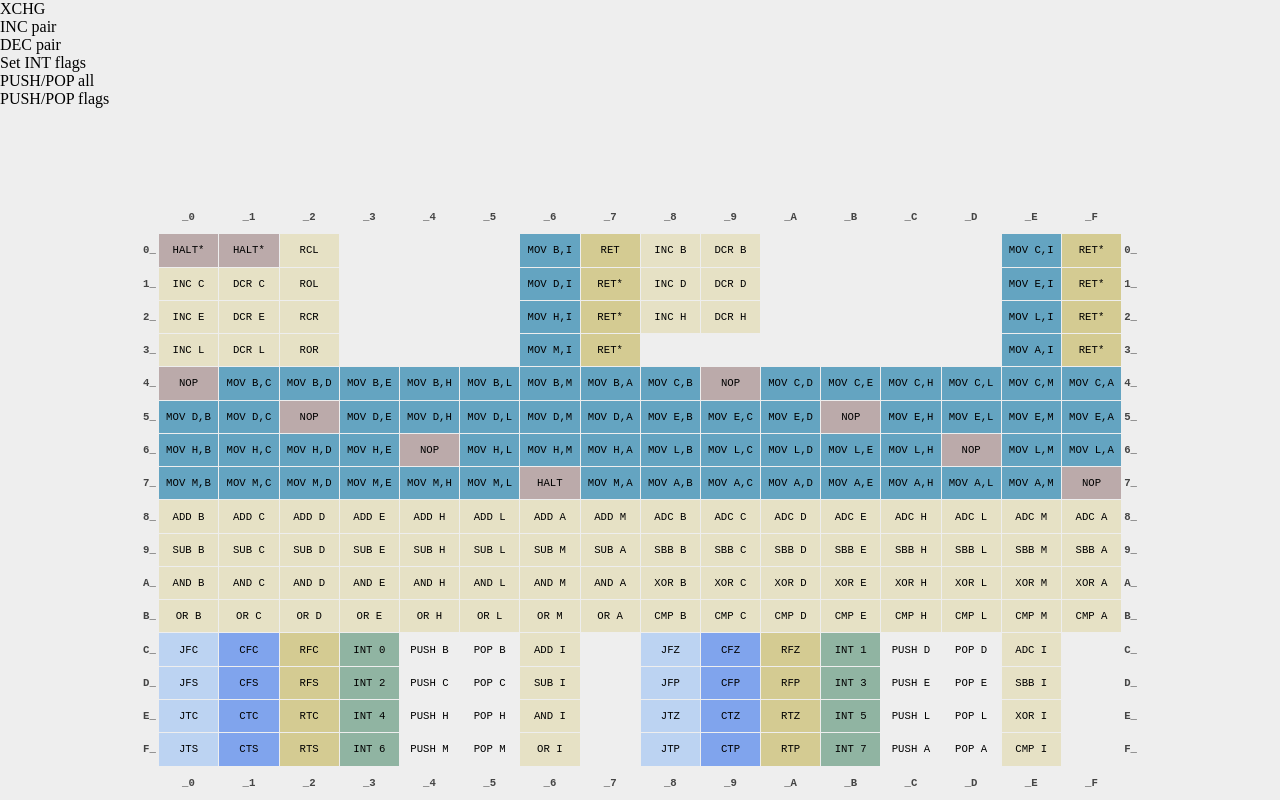
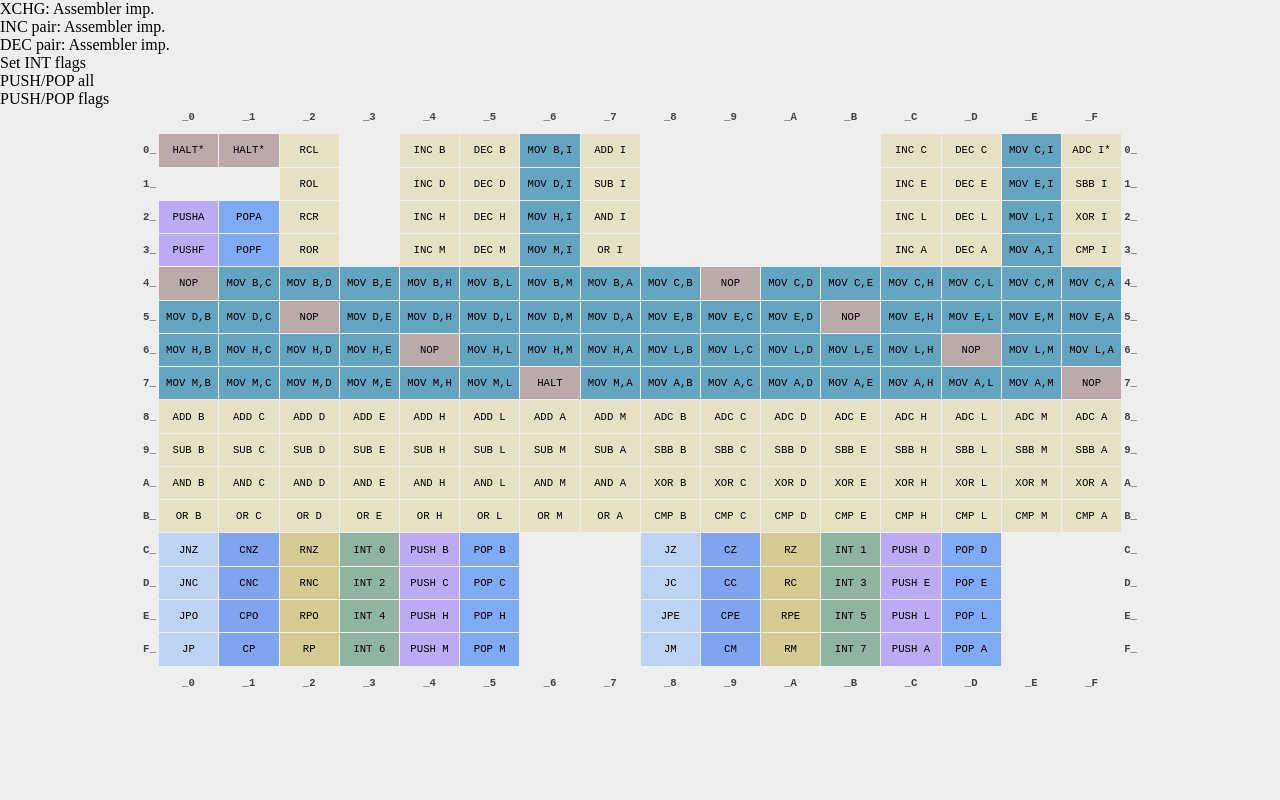
Before and after one commit to alexbrjo/Elite8, a website: page docs/opcodes.html in a window 1280 px wide. Drawn offline with Linux system fonts and the light colour scheme.

Commit message:
Meta info and Intruction Set progress

```diff
--- a/docs/opcodes.html
+++ b/docs/opcodes.html
@@ -3,15 +3,16 @@
     <head>
         <meta http-equiv="Content-Type" content="text/html; charset=windows-1250">
         <title>Agave 8080 Instruction Chart</title>
+        <script type="text/javascript" src="jquery.js"></script>
         <link rel="stylesheet" href="style/content.css">
         <link rel="stylesheet" href="style/codes.css">
     </head>
     <body>
         <div id="info-wrapper">
             <div id="info">
-                <div>XCHG</div>
-                <div>INC pair</div>
-                <div>DEC pair</div>
+                <div>XCHG: Assembler imp.</div>
+                <div>INC pair: Assembler imp.</div>
+                <div>DEC pair: Assembler imp.</div>
                 <div>Set INT flags</div>
                 <div>PUSH/POP all</div>
                 <div>PUSH/POP flags</div>
@@ -29,78 +30,78 @@
                     <td  class="ctrl">HALT*</td>
                     <td  class="math rota">RCL</td>
                     <td></td>
-                    <td></td>
-                    <td></td>
+                    <td class="math inc">INC B</td>
+                    <td class="math dec">DEC B</td>
                     <td  class="load">MOV B,I</td>
-                    <td  class="rtrn">RET</td>
-                    <td  class="math inc">INC B</td>
-                    <td  class="math inc">DCR B</td>
+                    <td  class="math add">ADD I</td>
                     <td></td>
                     <td></td>
                     <td></td>
                     <td></td>
+                    <td class="math inc">INC C</td>
+                    <td class="math dec">DEC C</td>
                     <td  class="load">MOV C,I</td>
-                    <td  class="rtrn">RET*</td>
+                    <td  class="math add">ADC I*</td>
                     <th>0_</th>
                 </tr>
                 <tr>
                     <th>1_</th>
-                    <td  class="math inc">INC C</td>
-                    <td  class="math inc">DCR C</td>
+                    <td></td>
+                    <td></td>
                     <td  class="math rota">ROL</td>
                     <td></td>
-                    <td></td>
-                    <td></td>
+                    <td class="math inc">INC D</td>
+                    <td class="math dec">DEC D</td>
                     <td  class="load">MOV D,I</td>
-                    <td  class="rtrn">RET*</td>
-                    <td  class="math inc">INC D</td>
-                    <td  class="math inc">DCR D</td>
+                    <td  class="math sub">SUB I</td>
                     <td></td>
                     <td></td>
                     <td></td>
                     <td></td>
+                    <td  class="math inc">INC E</td>
+                    <td  class="math dec">DEC E</td>
                     <td  class="load">MOV E,I</td>
-                    <td  class="rtrn">RET*</td>
+                    <td  class="math sub">SBB I</td>
                     <th>1_</th>
                 </tr>
                 <tr>
                     <th>2_</th>
-                    <td  class="math inc">INC E</td>
-                    <td  class="math inc">DCR E</td>
+                    <td class="stack push">PUSHA</td>
+                    <td class="stack pop">POPA</td>
                     <td  class="math rota">RCR</td>
+                    <td></td>
+                    <td class="math inc">INC H</td>
+                    <td class="math dec">DEC H</td>
+                    <td  class="load">MOV H,I</td>
+                    <td  class="math bool">AND I</td>
                     <td></td>
                     <td></td>
                     <td></td>
-                    <td  class="load">MOV H,I</td>
-                    <td  class="rtrn">RET*</td>
-                    <td  class="math inc">INC H</td>
-                    <td  class="math inc">DCR H</td>
-                    <td ></td>
                     <td></td>
-                    <td></td>
-                    <td></td>
+                    <td class="math inc">INC L</td>
+                    <td class="math dec">DEC L</td>
                     <td  class="load">MOV L,I</td>
-                    <td  class="rtrn">RET*</td>
+                    <td  class="math bool xor">XOR I</td>
                     <th>2_</th>
                 </tr>
                 <tr>
                     <th>3_</th>
-                    <td  class="math inc">INC L</td>
-                    <td  class="math inc">DCR L</td>
+                    <td class="stack push">PUSHF</td>
+                    <td class="stack pop">POPF</td>
                     <td  class="math rota">ROR</td>
                     <td></td>
-                    <td></td>
-                    <td></td>
+                    <td class="math inc">INC M</td>
+                    <td class="math dec">DEC M</td>
                     <td  class="load">MOV M,I</td>
-                    <td  class="rtrn">RET*</td>
+                    <td  class="math bool or_r">OR I</td>
                     <td ></td>
                     <td ></td>
                     <td ></td>
                     <td></td>
-                    <td></td>
-                    <td></td>
+                    <td class="math inc">INC A</td>
+                    <td class="math dec">DEC A</td>
                     <td  class="load">MOV A,I</td>
-                    <td  class="rtrn">RET*</td>
+                    <td  class="math bool">CMP I</td>
                     <th>3_</th>
                 </tr>
                 <tr>
@@ -265,81 +266,81 @@
                 </tr>
                 <tr>
                     <th>C_</th>
-                    <td class="jump">JFC</td>
-                    <td class="call">CFC</td>
-                    <td class="rtrn">RFC</td>
+                    <td class="jump">JNZ</td>
+                    <td class="call">CNZ</td>
+                    <td class="rtrn">RNZ</td>
                     <td class="itrp">INT 0</td>
                     <td class="stack push">PUSH B</td>
-                    <td class="stack push">POP B</td>
-                    <td class="math add">ADD I</td>
+                    <td class="stack pop">POP B</td>
                     <td></td>
-                    <td class="jump">JFZ</td>
-                    <td class="call">CFZ</td>
-                    <td class="rtrn">RFZ</td>
+                    <td></td>
+                    <td class="jump">JZ</td>
+                    <td class="call">CZ</td>
+                    <td class="rtrn">RZ</td>
                     <td class="itrp">INT 1</td>
                     <td class="stack push">PUSH D</td>
-                    <td class="stack push">POP D</td>
-                    <td  class="math add">ADC I</td>
+                    <td class="stack pop">POP D</td>
+                    <td></td>
                     <td></td>
                     <th>C_</th>
                 </tr>
                 <tr>
                     <th>D_</th>
-                    <td class="jump">JFS</td>
-                    <td class="call">CFS</td>
-                    <td class="rtrn">RFS</td>
+                    <td class="jump">JNC</td>
+                    <td class="call">CNC</td>
+                    <td class="rtrn">RNC</td>
                     <td class="itrp">INT 2</td>
                     <td class="stack push">PUSH C</td>
-                    <td class="stack push">POP C</td>
-                    <td class="math sub">SUB I</td>
+                    <td class="stack pop">POP C</td>
                     <td></td>
-                    <td class="jump">JFP</td>
-                    <td class="call">CFP</td>
-                    <td class="rtrn">RFP</td>
+                    <td></td>
+                    <td class="jump">JC</td>
+                    <td class="call">CC</td>
+                    <td class="rtrn">RC</td>
                     <td class="itrp">INT 3</td>
                     <td class="stack push">PUSH E</td>
-                    <td class="stack push">POP E</td>
-                    <td class="math sub">SBB I</td>
+                    <td class="stack pop">POP E</td>
+                    <td></td>
                     <td></td>
                     <th>D_</th>
                 </tr>
                 <tr>
                     <th>E_</th>
-                    <td class="jump">JTC</td>
-                    <td class="call">CTC</td>
-                    <td class="rtrn">RTC</td>
+                    <td class="jump">JPO</td>
+                    <td class="call">CPO</td>
+                    <td class="rtrn">RPO</td>
                     <td class="itrp">INT 4</td>
                     <td class="stack push">PUSH H</td>
-                    <td class="stack push">POP H</td>
-                    <td class="math and_r">AND I</td>
+                    <td class="stack pop">POP H</td>
                     <td></td>
-                    <td class="jump">JTZ</td>
-                    <td class="call">CTZ</td>
-                    <td class="rtrn">RTZ</td>
+                    <td></td>
+                    <td class="jump">JPE</td>
+                    <td class="call">CPE</td>
+                    <td class="rtrn">RPE</td>
                     <td class="itrp">INT 5</td>
                     <td class="stack push">PUSH L</td>
-                    <td class="stack push">POP L</td>
-                    <td class="math bool xor">XOR I</td>
+                    <td class="stack pop">POP L</td>
+                    <td></td>
                     <td></td>
                     <th>E_</th>
                 </tr>
                 <tr>
                     <th>F_</th>
-                    <td class="jump">JTS</td>
-                    <td class="call">CTS</td>
-                    <td class="rtrn">RTS</td>
+                    <td class="jump">JP</td>
+                    <td class="call">CP</td>
+                    <td class="rtrn">RP</td>
                     <td class="itrp">INT 6</td>
                     <td class="stack push">PUSH M</td>
-                    <td class="stack push">POP M</td>
-                    <td class="math bool or_r">OR I</td>
+                    <td class="stack pop">POP M</td>
                     <td></td>
-                    <td class="jump">JTP</td>
-                    <td class="call">CTP</td>
-                    <td class="rtrn">RTP</td>
+                    <td></td>
+                    <td class="jump">JM</td>
+                    <td class="call">CM</td>
+                    <td class="rtrn">RM</td>
                     <td class="itrp">INT 7</td>
                     <td class="stack push">PUSH A</td>
-                    <td class="stack push">POP A</td>
-                    <td class="math bool cmp">CMP I</td>
+                    <td class="stack pop">POP A</td>
+                    <td></td>
                     <td></td>
                     <th>F_</th>
                 </tr>
@@ -349,5 +350,11 @@
                 </tr>
             </tbody>
         </table>
+        <script type="text/javascript">
+            $("td").click(function(x) {
+                $(".selected").toggleClass("selected");
+                $(x.currentTarget).toggleClass("selected");
+            });
+        </script>
     </body>
 </html>
--- a/docs/style/codes.css
+++ b/docs/style/codes.css
@@ -43,18 +43,22 @@ table, tr, td, th {
 
 #info {
     width: 100%;
-    height: 200px;
+    height: 100px;
 }
 
 .math {background-color: #E6E1C5;}
 .inpt, td.otpt {background-color: #80A4ED;}
 .jump {background-color: #BCD3F2;}
+.push {background-color: #BCAAF2;}
+.pop  {background-color: #80AAF2;}
 .call {background-color: #80A4ED;}
 .rtrn {background-color: #D4CB92;}
 .load {background-color: #64A4C1;}
 .ctrl {background-color: #BBAAAA;}
 .itrp {background-color: #90B4A2;}
 
+.selected {background-color: #CD8888;}
+
 td:hover {
-    background-color: #CD8888;
+    opacity: 0.8;
 }
--- a/docs/style/demo.css
+++ b/docs/style/demo.css
@@ -22,6 +22,12 @@ body {
 a {
     text-decoration: none;
     color: inherit;
+}
+
+a:hover {
+    text-decoration: underline;
+    color: inherit;
+    cursor: pointer;
 }
 
 body > div {
--- a/package.json
+++ b/package.json
@@ -32,7 +32,6 @@
     "karma-jasmine": "~1.1.0",
     "karma-phantomjs-launcher": "~1.0.4",
     "karma-story-reporter": "~0.3.1",
-    "karma-coverage": "latest",
     "grunt-sloc": "0.7.1"
   }
 }
```
Also changed, not shown: Gruntfile.js (+24 -14 lines), karma.conf.js (+5 -7 lines), README.md.
